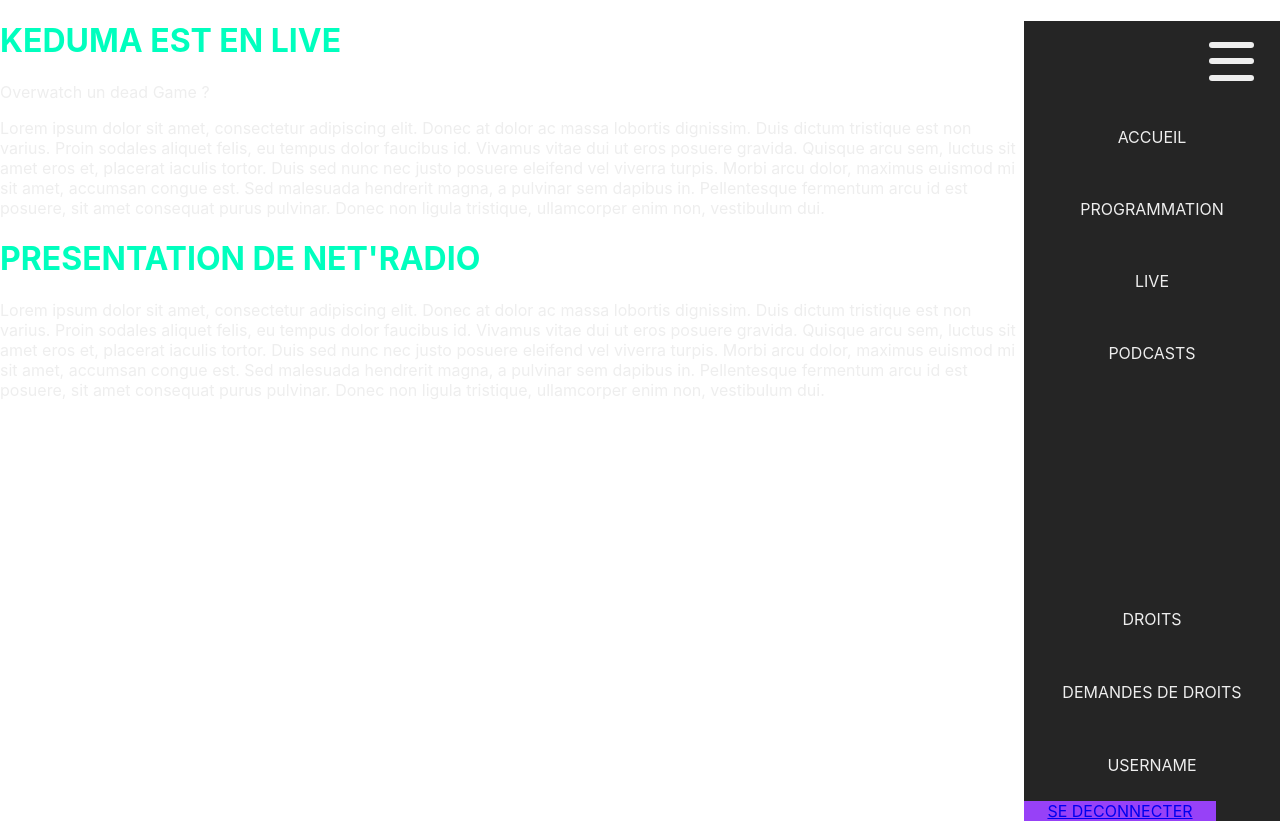
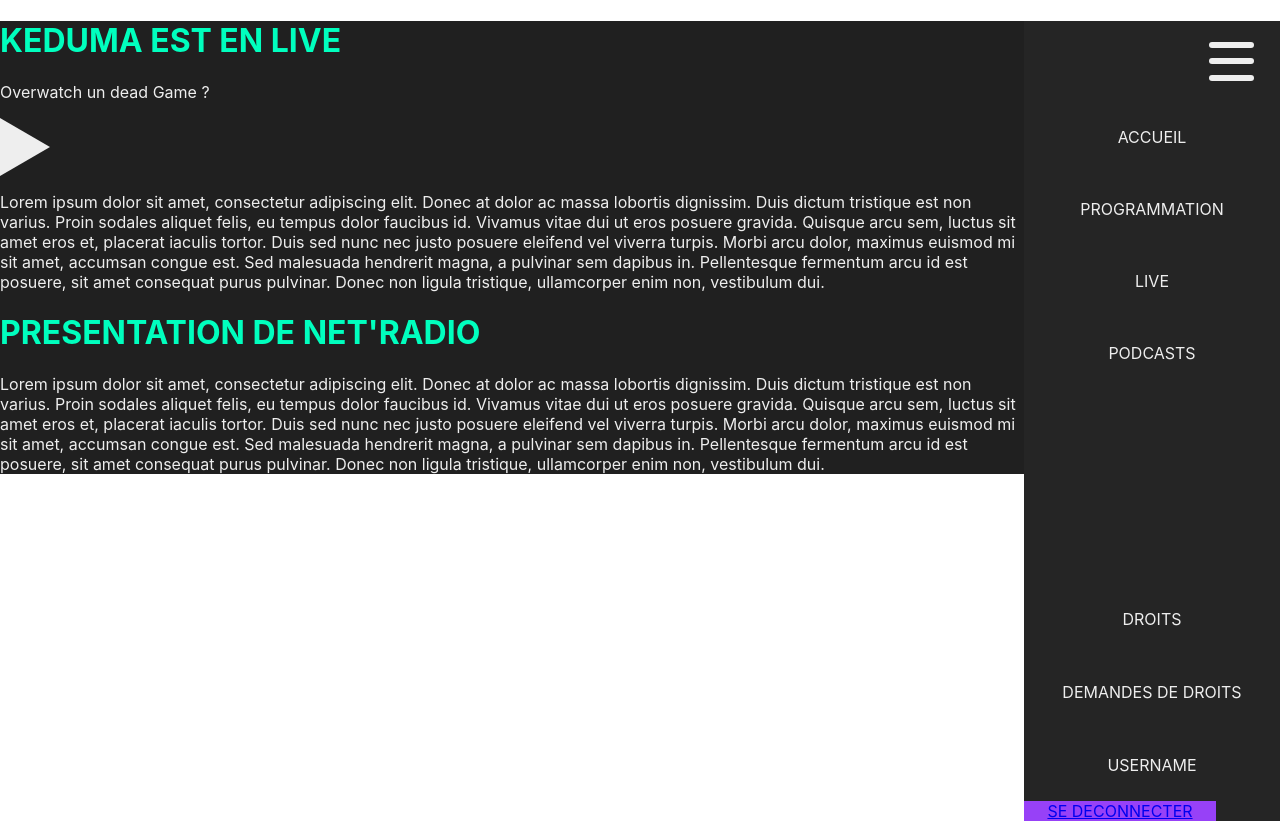
Before and after one commit to GaetanCom/netRadio-CIASIE, a React (Create React App) app in the folder frontend/: page / in a window 1280 px wide. Built offline with nearby package versions, Linux system fonts and the light colour scheme.

Commit message:
Creation du bouton play et pause

```diff
--- /dev/null
+++ b/frontend/src/components/player/Player.css
@@ -0,0 +1,25 @@
+.player {
+    display: flex;
+    flex-direction: column;
+}
+
+.player_informations_pause {
+    border-style: solid;
+    box-sizing: border-box;
+    width: 50px;
+    height: 50px;
+    border-width: 29px 0px 29px 50px;
+    border-color: transparent transparent transparent #EEE;
+}
+
+.player_informations_pause:hover {
+    cursor: pointer;
+}
+
+.player_informations_play {
+    width: 50px;
+    height: 50px;
+    border-style: double;
+    border-width: 0px 0px 0px 37px;
+    border-color: #EEE;
+}
--- /dev/null
+++ b/frontend/src/components/player/Player.js
@@ -0,0 +1,35 @@
+import React, { Component } from 'react';
+
+import './Player.css';
+
+class Player extends Component {
+
+    state = {
+        player: true
+    }
+
+    onPlay = () => {
+        this.setState({player: !this.state.player})
+    }
+
+    render() {
+
+        return (
+            <div className="player">
+
+                <div className="player_informations">
+                    {this.state.player ?
+                        <div className="player_informations_pause" onClick={this.onPlay}></div>:
+                        <div className="player_informations_play" onClick={this.onPlay}></div>
+                    }
+
+                </div>
+
+            </div>
+        );
+
+    }
+
+}
+
+export default Player;
--- a/frontend/src/container/Index.js
+++ b/frontend/src/container/Index.js
@@ -1,8 +1,11 @@
 import React, { Component } from 'react';
+
+import './index.css';
 
 import Title from '../components/items/Title';
 import Subtitle from '../components/items/Subtitle';
 import Subtext from '../components/items/Subtext';
+import Player from '../components/player/Player';
 
 class Index extends Component {
 
@@ -10,11 +13,11 @@ class Index extends Component {
 
         return(
 
-            <div>
+            <div className="indexBody">
                 <div>
                     <Title text="KEDUMA EST EN LIVE" />
                     <Subtitle text="Overwatch un dead Game ?" />
-                    {/* <Player /> */}
+                    <Player />
                     <Subtext text="Lorem ipsum dolor sit amet, consectetur adipiscing elit. Donec at dolor ac massa lobortis dignissim. Duis dictum tristique est non varius. Proin sodales aliquet felis, eu tempus dolor faucibus id. Vivamus vitae dui ut eros posuere gravida. Quisque arcu sem, luctus sit amet eros et, placerat iaculis tortor. Duis sed nunc nec justo posuere eleifend vel viverra turpis. Morbi arcu dolor, maximus euismod mi sit amet, accumsan congue est. Sed malesuada hendrerit magna, a pulvinar sem dapibus in. Pellentesque fermentum arcu id est posuere, sit amet consequat purus pulvinar. Donec non ligula tristique, ullamcorper enim non, vestibulum dui." />
                 </div>
 
--- /dev/null
+++ b/frontend/src/container/index.css
@@ -0,0 +1,3 @@
+.indexBody {
+    background-color: #202020;
+}
```
